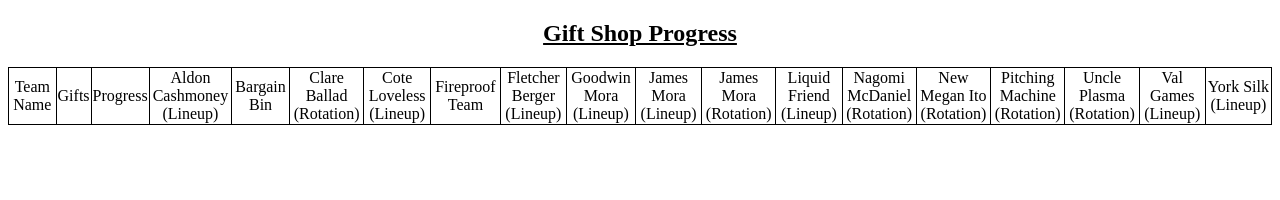
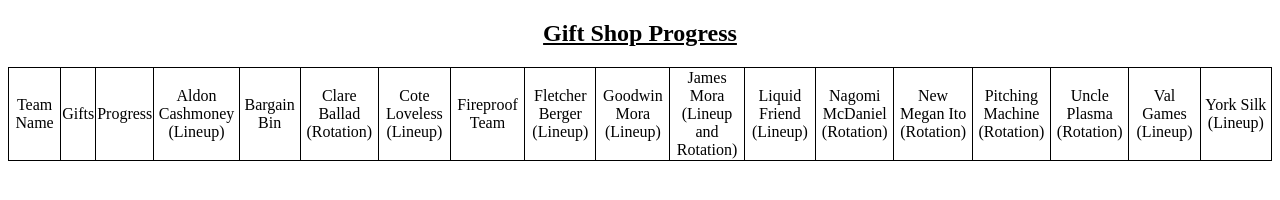
Before and after one commit to Invariel/invariel.github.io, a plain HTML site: page gifts/index.html in a window 1280 px wide. Drawn offline with Linux system fonts and the light colour scheme; no server answers.

Commit message:
Update index.html

```diff
--- a/gifts/index.html
+++ b/gifts/index.html
@@ -82,18 +82,16 @@
 		];
 
 		let gifts = [
-			"aldon_cashmoney_replica_lineup", "bargain_bin", "clare_ballad_replica_rotation_spicy", "cote_loveless_replica_lineup_spicy", "fireproof_team",
-			"fletcher_berger_replica_lineup", "goodwin_mora_replica_lineup", "james_mora_replica_lineup", "james_mora_replica_rotation", "liquid_friend_replica_lineup",
-			"nagomi_mcdaniel_replica_rotation", "new_megan_ito_replica_rotation_trader", "pitching_machine_replica_rotation", "uncle_plasma_replica_rotation", "val_games_replica_lineup",
-			"york_silk_replica_lineup"
+			"aldon_cashmoney_replica_lineup_3", "bargain_bin", "clare_ballad_replica_rotation", "cote_loveless_replica_lineup_spicy", "fireproof_team",
+			"fletcher_berger_replica_lineup_heart", "goodwin_mora_replica_lineup_1", "james_mora_replica_lineup_rotation", "liquid_friend_replica_lineup", "nagomi_mcdaniel_replica_rotation",
+			"new_megan_ito_replica_rotation_trader", "pitching_machine_replica_siphon", "uncle_plasma_replica_rotation", "val_games_replica_lineup_4", "york_silk_replica_lineup_item"
 		];
 
 		let headers = [
 			"Team Name", "Gifts", "Progress",
 			"Aldon Cashmoney (Lineup)", "Bargain Bin", "Clare Ballad (Rotation)", "Cote Loveless (Lineup)", "Fireproof Team",
-			"Fletcher Berger (Lineup)", "Goodwin Mora (Lineup)", "James Mora (Lineup)", "James Mora (Rotation)", "Liquid Friend (Lineup)",
-			"Nagomi McDaniel (Rotation)", "New Megan Ito (Rotation)", "Pitching Machine (Rotation)", "Uncle Plasma (Rotation)", "Val Games (Lineup)",
-			"York Silk (Lineup)"
+			"Fletcher Berger (Lineup)", "Goodwin Mora (Lineup)", "James Mora (Lineup and Rotation)", "Liquid Friend (Lineup)", "Nagomi McDaniel (Rotation)",
+			"New Megan Ito (Rotation)", "Pitching Machine (Rotation)", "Uncle Plasma (Rotation)", "Val Games (Lineup)", "York Silk (Lineup)"
 		];
 
 		fetch (giftShopUrl)
```
